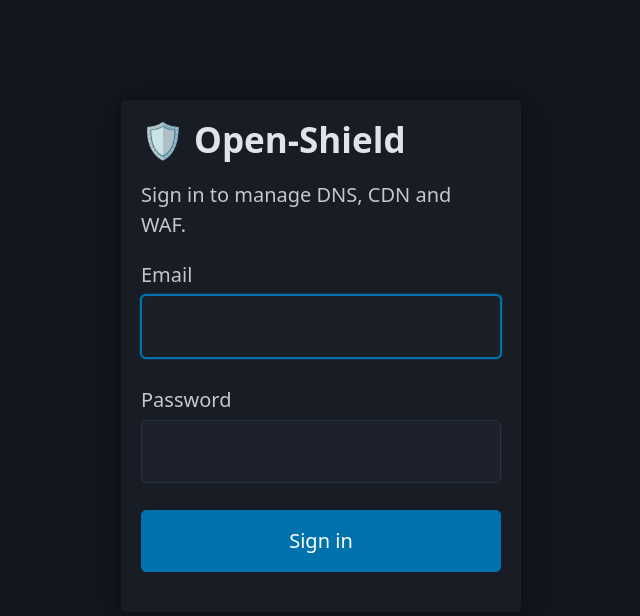
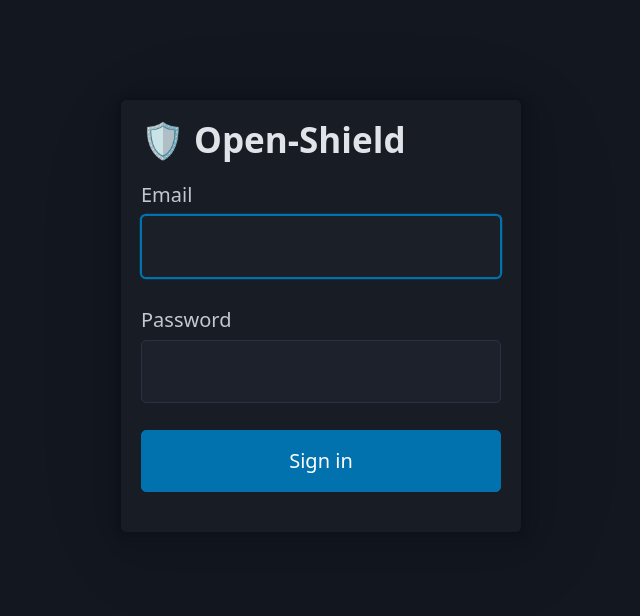
Before and after one commit to muerfox/Open-Shield, a FastAPI app: page /login in a window 1280 px wide. Shown: the top 616 px of the page, without its empty margins (319-959 px from the left). Run offline with FastAPI, Linux system fonts and the light colour scheme; some libraries are stand-ins or nearby versions.

Commit message:
Remove subtitle text from login page
Co-Authored-By: Claude Sonnet 5 <noreply@anthropic.com>

```diff
--- a/panel/app/templates/login.html
+++ b/panel/app/templates/login.html
@@ -4,7 +4,6 @@
 <div style="max-width: 400px; margin: 4rem auto;">
   <article>
     <h2>&#128737; Open-Shield</h2>
-    <p>Sign in to manage DNS, CDN and WAF.</p>
     {% if error %}<p style="color: #e05555">{{ error }}</p>{% endif %}
     <form method="post" action="/login">
       <label for="email">Email
```
